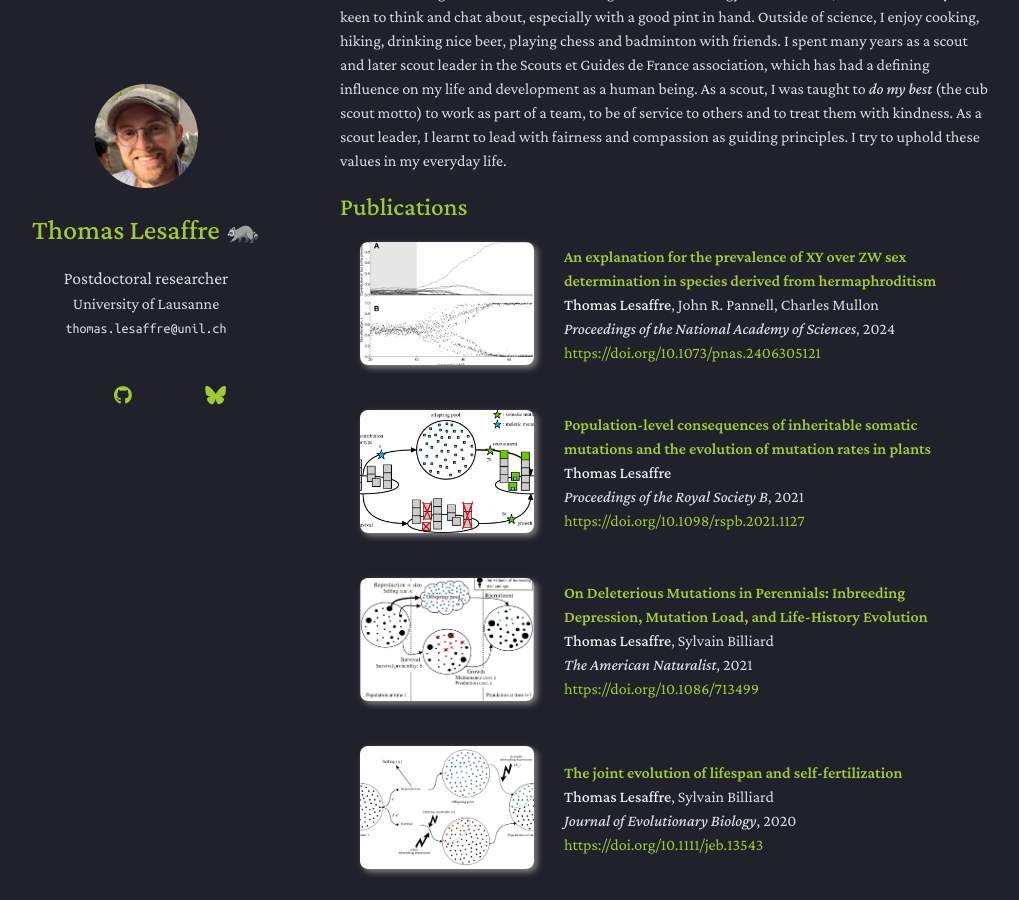
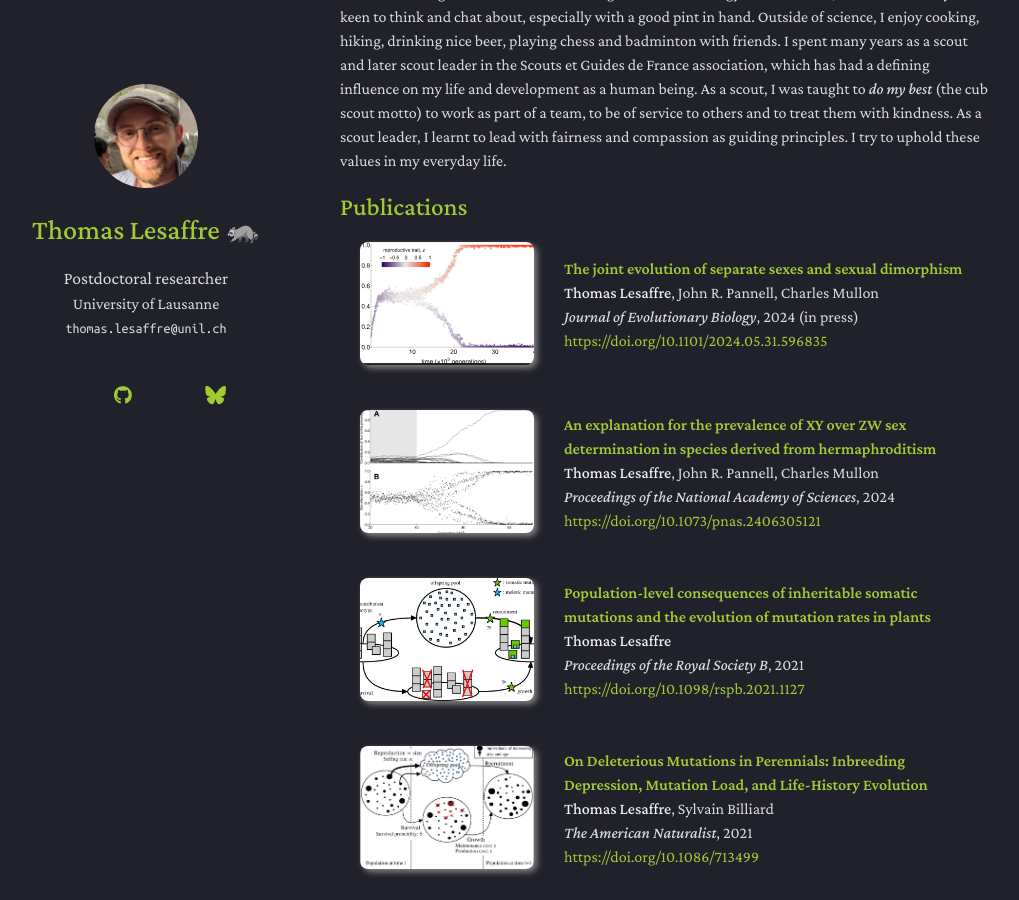
Before and after one commit to Thomas-Lesaffre/thomas-lesaffre.github.io, a Jekyll site: the page built from index.md, in a window 1280 px wide and 900 px high, scrolled down 661 px. Shown: the whole window, without its empty margins (130-1149 px from the left). Built offline with Jekyll 4.4.1, drawn with Linux system fonts in a browser that asks for light colours; a style sheet for code colours, icons or effects is not loaded; our own code applies the rules of GitHub Pages for plain Markdown files.

Commit message:
Update publications.yml

```diff
--- a/_data/publications.yml
+++ b/_data/publications.yml
@@ -1,4 +1,12 @@
 main:
+  - title: "The joint evolution of separate sexes and sexual dimorphism"
+    authors: "<strong>Thomas Lesaffre</strong>, John R. Pannell, Charles Mullon"
+    journal: "Journal of Evolutionary Biology"
+    year: 2024 (in press)
+    doi: https://doi.org/10.1101/2024.05.31.596835
+    image: ./assets/img/jeb2024.svg
+    pdf: ./assets/files/lesaffre2024_jeb.pdf
+
   - title: "An explanation for the prevalence of XY over ZW sex determination in species derived from hermaphroditism"
     authors: "<strong>Thomas Lesaffre</strong>, John R. Pannell, Charles Mullon"
     journal: "Proceedings of the National Academy of Sciences"
```
